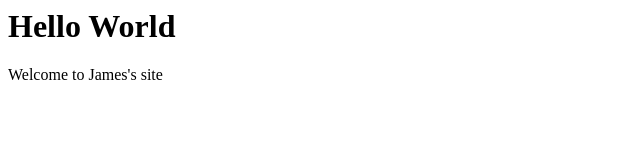
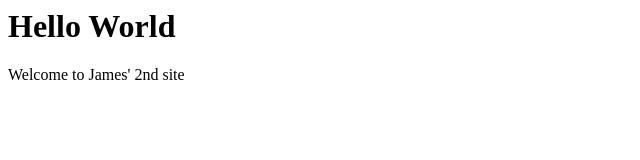
Before and after one commit to j-munnerlyn/it-ae-training-gethub-actions-001, a plain HTML site: page web_content/index.html in a window 1280 px wide. Shown: the full height of the page, 0-640 px from the left. Drawn offline with Linux system fonts and the light colour scheme.

Commit message:
Update index.html
changed html

```diff
--- a/web_content/index.html
+++ b/web_content/index.html
@@ -6,7 +6,7 @@
 
 <body>
   <h1>Hello World</h1>
-  <p>Welcome to James's site</p>
+  <p>Welcome to James' 2nd site</p>
 </body>
 
 </html>
```
